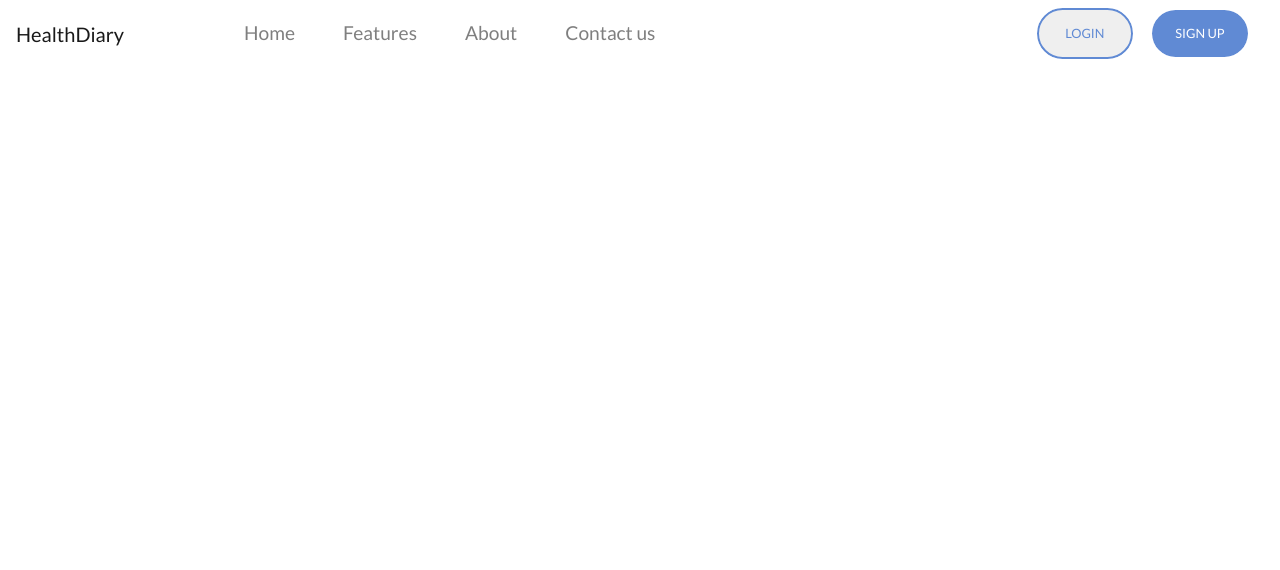
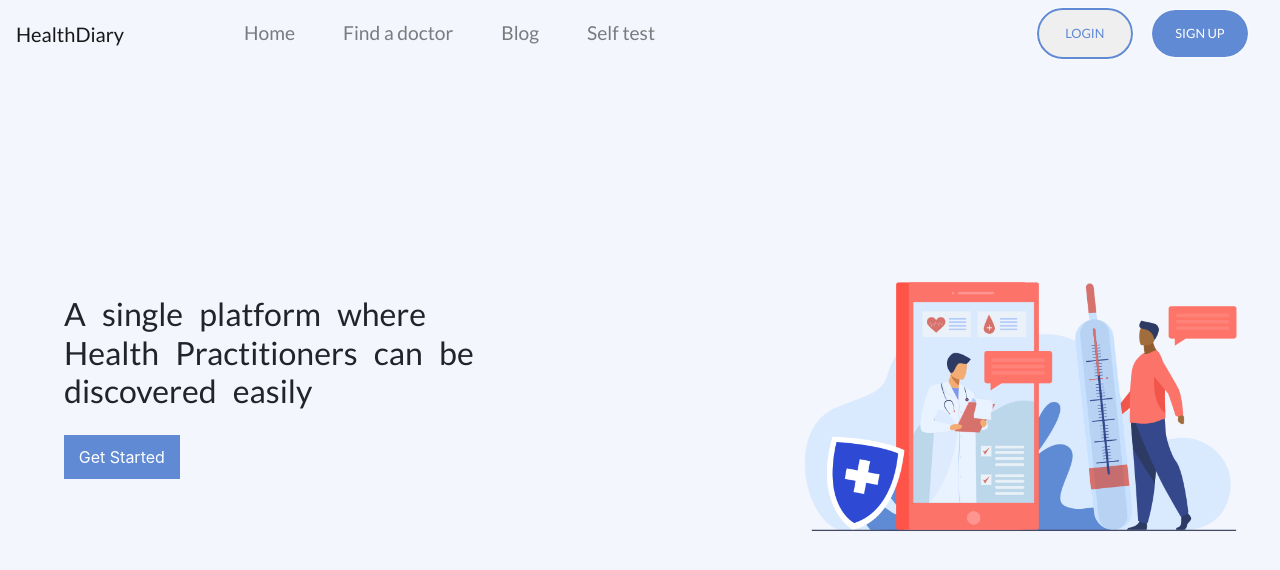
Before and after one commit to hafizsheetab/HealthDiary, a React (Create React App) app in the folder healthdiary/: page / in a window 1280 px wide. Shown: the top 570 px of the page. Built offline with nearby package versions, Linux system fonts and the light colour scheme.

Commit message:
header part complete

```diff
--- a/healthdiary/src/App.js
+++ b/healthdiary/src/App.js
@@ -1,9 +1,13 @@
 import React from 'react';
 import 'bootstrap/dist/css/bootstrap.min.css';
-import Navbar from './components/LandingPage/Navbar/navbar.jsx';
+import Navbar from './components/LandingPage/navbar.jsx';
+import Header from './components/LandingPage/header.jsx';
 function App() {
   return (
-    <Navbar/>
+    <>
+      <Navbar />
+      <Header />
+    </>
   );
 }
 
--- /dev/null
+++ b/healthdiary/src/components/LandingPage/header.jsx
@@ -0,0 +1,22 @@
+import React from 'react'
+
+import './styles/landingPageStyle.css'
+import heroImage from '../../resources/imgaes/HD_heroImage.png'
+
+function Header() {
+    return (
+        <>
+         <div className="header">
+            <div>
+               <h2>A single platform where Health Practitioners can be discovered easily</h2>
+               <button>Get Started</button>
+            </div>
+            <div className="img">
+               <img src={heroImage} alt="hero" className="hero-img"/>
+            </div>
+         </div>
+        </>
+    )
+}
+
+export default Header
--- a/healthdiary/src/components/LandingPage/Navbar/navbar.jsx
+++ b/healthdiary/src/components/LandingPage/navbar.jsx
@@ -9,9 +9,9 @@ function Navbar() {
             <NavBar.Brand href="#home">HealthDiary</NavBar.Brand>
             <Nav className="navitems">
                 <Nav.Link className="navitem" href="">Home</Nav.Link>
-                <Nav.Link className="navitem" href="">Features</Nav.Link>
-                <Nav.Link className="navitem" href="">About</Nav.Link>
-                <Nav.Link className="navitem" href="">Contact us</Nav.Link>
+                <Nav.Link className="navitem" href="">Find a doctor</Nav.Link>
+                <Nav.Link className="navitem" href="">Blog</Nav.Link>
+                <Nav.Link className="navitem" href="">Self test</Nav.Link>
             </Nav>
 
            <button className="button btn-login">Login</button>
--- a/healthdiary/src/components/LandingPage/Navbar/styles/landingPageStyle.css
+++ b/healthdiary/src/components/LandingPage/styles/landingPageStyle.css
@@ -1,8 +1,10 @@
 /****    Navbar   ****/
+
 .navbar {
   font-size: 5rem;
   font-family: "Lato", sans-serif;
   font-weight: 400;
+  background-color: var(--color-secondary);
 }
 .navitems {
   margin-left: 5rem;
@@ -47,3 +49,40 @@
   color: var(--color-primary);
   border: 2px solid var(--color-primary);
 }
+
+/****    Header   ****/
+
+.header {
+  background-color: var(--color-secondary);
+  height: 80vh;
+  display: flex;
+  justify-content: center;
+  align-items: center;
+  overflow: hidden;
+}
+.hero-img {
+  width: 130%;
+}
+.img {
+  margin-right: 10rem;
+}
+.header h2 {
+  margin-left: 4rem;
+  font-family: "Lato", sans-serif;
+  font-weight: 400;
+  word-spacing: 10px;
+}
+.header button {
+  margin-top: 1rem;
+  margin-left: 4rem;
+  padding: 0.5rem 0.8rem;
+  background-color: var(--color-primary);
+  box-shadow: inset 0 0 0 0 #fff;
+  color: white;
+  border: 2px solid transparent;
+  transition: ease-out 0.4s;
+}
+.header button:hover {
+  box-shadow: inset 7rem 0 0 0 #fff;
+  color: var(--color-primary);
+}
--- a/healthdiary/src/index.css
+++ b/healthdiary/src/index.css
@@ -4,6 +4,7 @@
 /* end */
 :root {
   --color-primary: #608ad4;
+  --color-secondary: #f3f6fc;
 }
 
 body {
```
Also changed, not shown: healthdiary/src/resources/imgaes/HD_heroImage.png (added).
